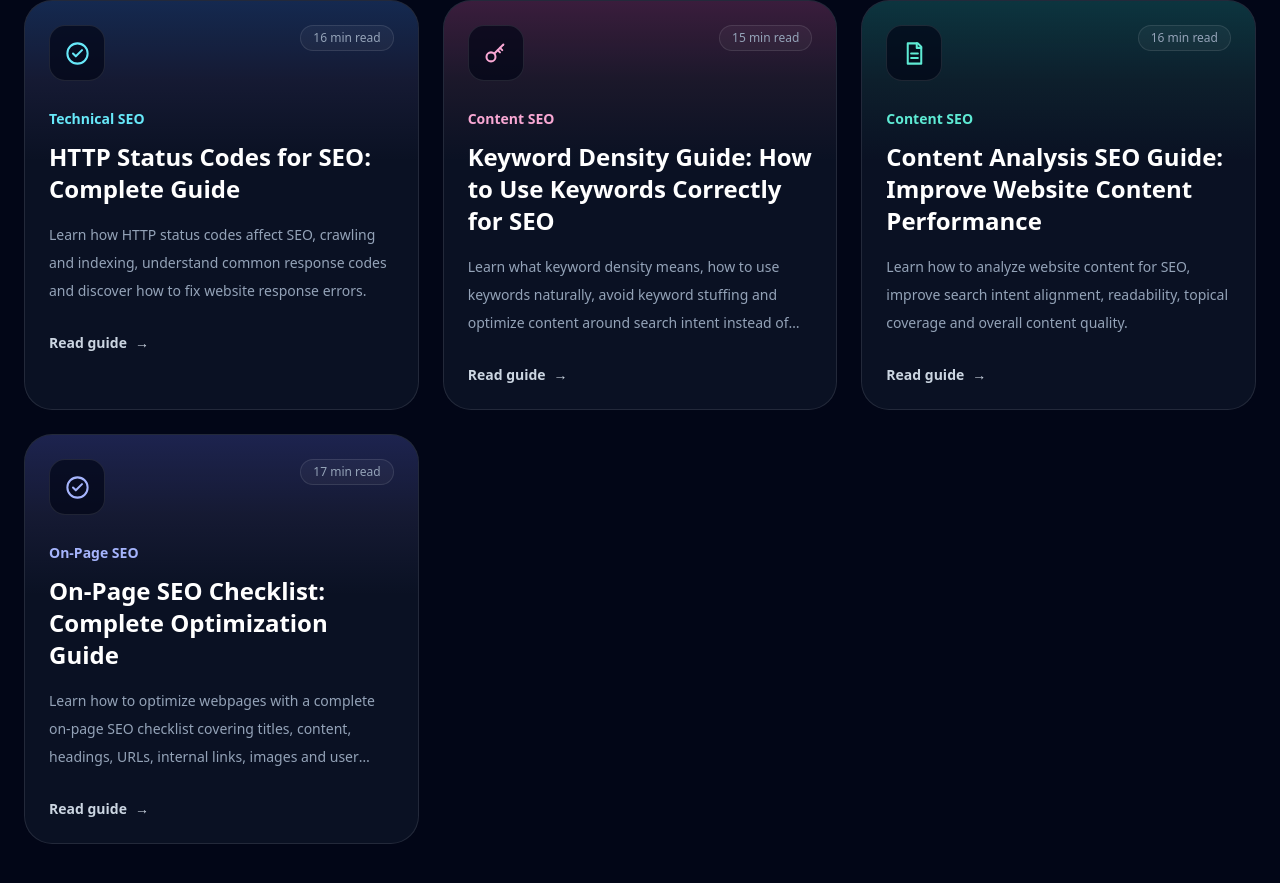
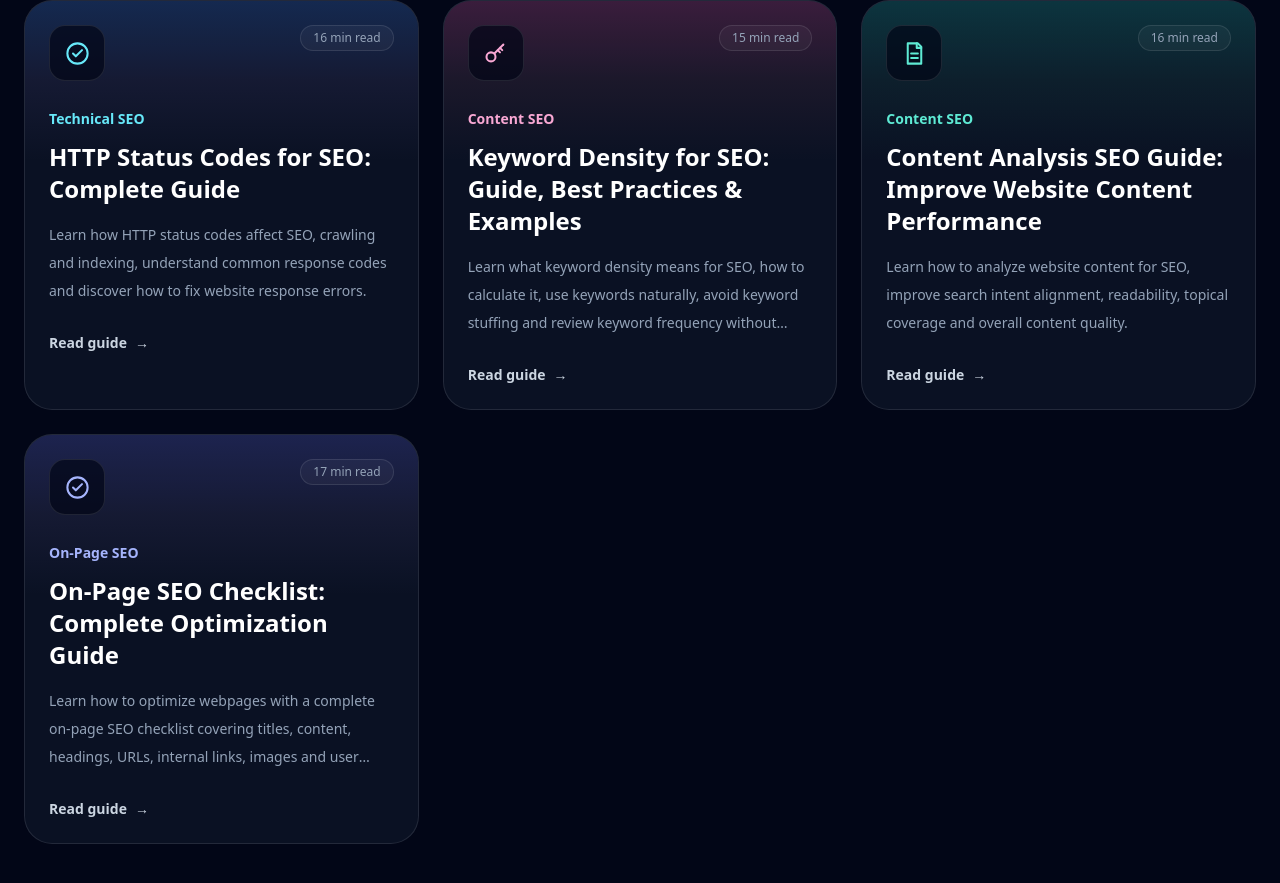
Before and after one commit to mouh1992ara/lifeseos-app, a Next.js app: page /blog in a window 1280 px wide. Shown: the part 2420-3303 px from the top of the page. Built offline with nearby package versions, Linux system fonts and the light colour scheme; no server answers.

Commit message:
Improve keyword density guide search targeting

```diff
--- a/app/blog/data/keyword-density.ts
+++ b/app/blog/data/keyword-density.ts
@@ -5,10 +5,10 @@ export const keywordDensityArticle: BlogArticle = {
     "keyword-density-guide",
 
   title:
-    "Keyword Density Guide: How to Use Keywords Correctly for SEO",
+    "Keyword Density for SEO: Guide, Best Practices & Examples",
 
   description:
-    "Learn what keyword density means, how to use keywords naturally, avoid keyword stuffing and optimize content around search intent instead of fixed percentages.",
+    "Learn what keyword density means for SEO, how to calculate it, use keywords naturally, avoid keyword stuffing and review keyword frequency without targeting fixed percentages.",
 
   category:
     "Content SEO",
@@ -37,7 +37,7 @@ export const keywordDensityArticle: BlogArticle = {
         "keyword-density-introduction",
 
       title:
-        "What Is Keyword Density?",
+        "What Is Keyword Density in SEO?",
 
       paragraphs: [
         "Keyword density describes how often a specific word or phrase appears in a piece of content compared with the total number of words.",
```
